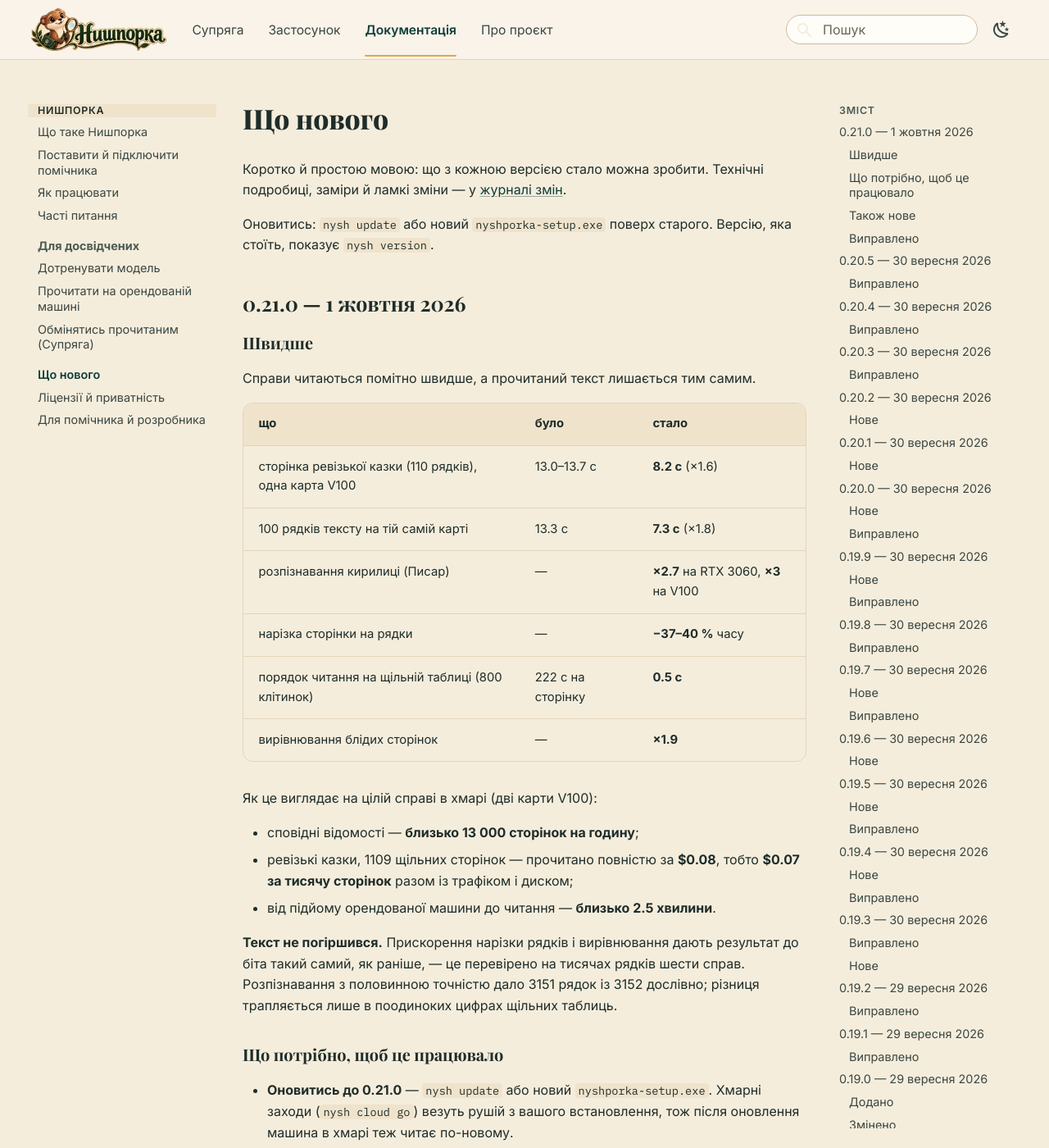
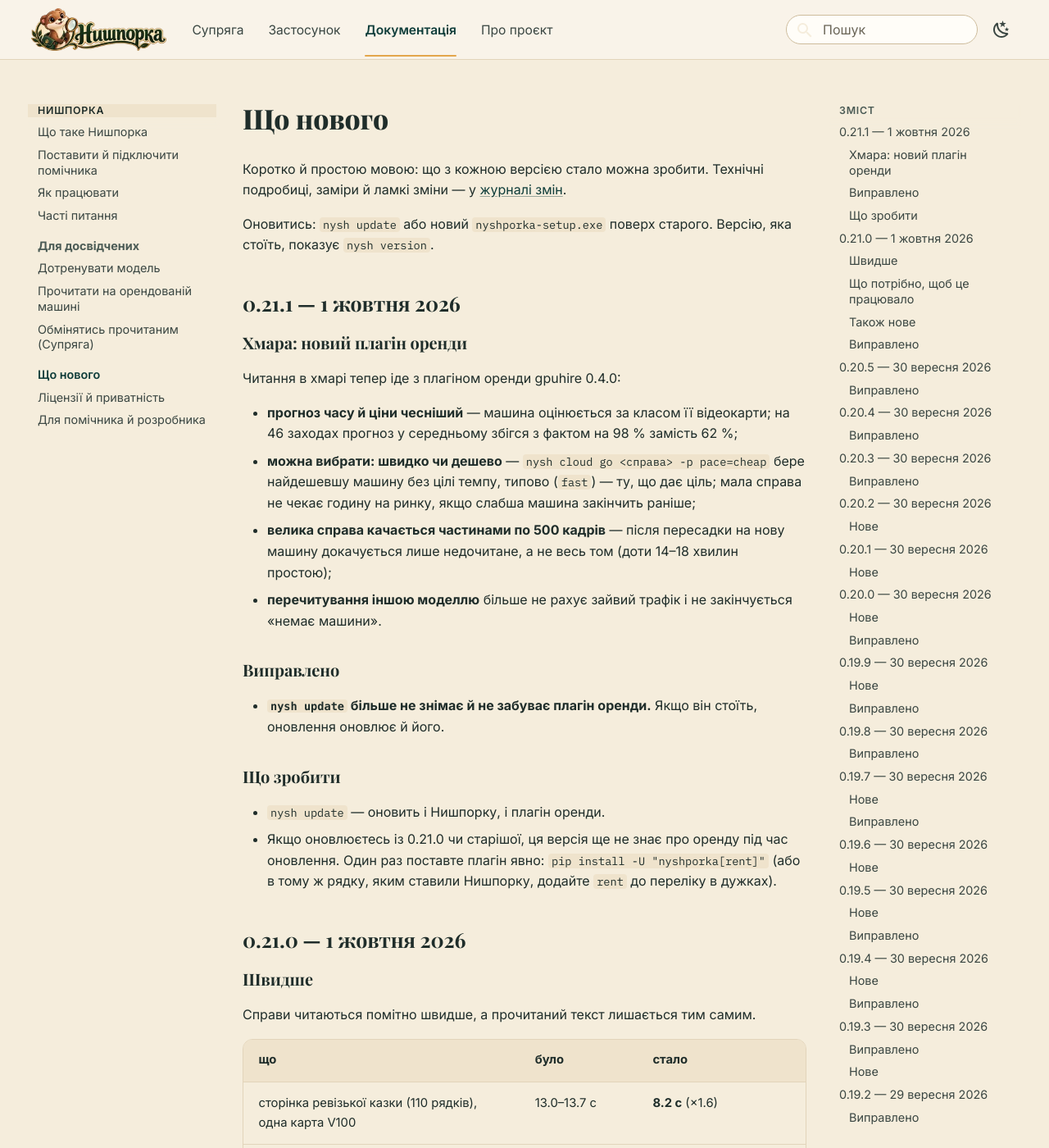
Before and after one commit to SERGIUSH-UA/nyshporka, an MkDocs documentation site: the page built from docs/whats-new.md, in a window 1280 px wide and 1400 px high. Shown: the whole window at 82% size. Built offline with MkDocs 1.6.1 and Material for MkDocs 9.7.7, drawn with Linux system fonts in a browser that asks for light colours; comment, search, counter and statistics services are not loaded.

Commit message:
Release 0.21.1: rent plugin from gpuhire 0.4.0; nysh update keeps the rent extra
Co-Authored-By: Claude Opus 5.5 <noreply@anthropic.com>
Claude-Session: https://claude.ai/code/session_01C1ox7gqUNFoiyrnyt9baHz

```diff
--- a/docs/whats-new.md
+++ b/docs/whats-new.md
@@ -6,6 +6,37 @@
 
 Оновитись: `nysh update` або новий `nyshporka-setup.exe` поверх старого.
 Версію, яка стоїть, показує `nysh version`.
+
+## 0.21.1 — 1 жовтня 2026
+
+### Хмара: новий плагін оренди
+
+Читання в хмарі тепер іде з плагіном оренди gpuhire 0.4.0:
+
+- **прогноз часу й ціни чесніший** — машина оцінюється за класом її
+  відеокарти; на 46 заходах прогноз у середньому збігся з фактом на 98 %
+  замість 62 %;
+- **можна вибрати: швидко чи дешево** — `nysh cloud go <справа> -p pace=cheap`
+  бере найдешевшу машину без цілі темпу, типово (`fast`) — ту, що дає ціль;
+  мала справа не чекає годину на ринку, якщо слабша машина закінчить раніше;
+- **велика справа качається частинами по 500 кадрів** — після пересадки на
+  нову машину докачується лише недочитане, а не весь том (доти 14–18 хвилин
+  простою);
+- **перечитування іншою моделлю** більше не рахує зайвий трафік і не
+  закінчується «немає машини».
+
+### Виправлено
+
+- **`nysh update` більше не знімає й не забуває плагін оренди.** Якщо він
+  стоїть, оновлення оновлює й його.
+
+### Що зробити
+
+- `nysh update` — оновить і Нишпорку, і плагін оренди.
+- Якщо оновлюєтесь із 0.21.0 чи старішої, ця версія ще не знає про оренду
+  під час оновлення. Один раз поставте плагін явно:
+  `pip install -U "nyshporka[rent]"` (або в тому ж рядку, яким ставили
+  Нишпорку, додайте `rent` до переліку в дужках).
 
 ## 0.21.0 — 1 жовтня 2026
 
--- a/pyproject.toml
+++ b/pyproject.toml
@@ -130,7 +130,7 @@ cloud = ["paramiko>=3.4", "boto3>=1.34"]
 # 🔴 Нижня межа 0.2.1, а не 0.2: у 0.2.0 наглядач переносив виміряний
 # темп між різними офферами однієї машини, рахував прогноз грошей темпом із
 # розгоном і падав на справах із нелатинськими літерами в назві.
-rent = ["gpuhire[vast,r2]>=0.2.3"]
+rent = ["gpuhire[vast,r2]>=0.4.0"]
 
 # 🧪 Лабораторія: розмітка й трен Писаря. Сам трен іде в СЕРЕДОВИЩІ РУШІЇВ
 # (`nysh htr install` ставить torch і strhub туди), тож у пакет тут їде лише
--- a/src/nyshporka/__init__.py
+++ b/src/nyshporka/__init__.py
@@ -15,6 +15,6 @@
 можуть розійтись у відповідях.
 """
 
-__version__ = "0.21.0"
+__version__ = "0.21.1"
 
 __all__ = ["__version__"]
```
Also changed, not shown: CHANGELOG.md (+15 -0 lines), 3 other files.
